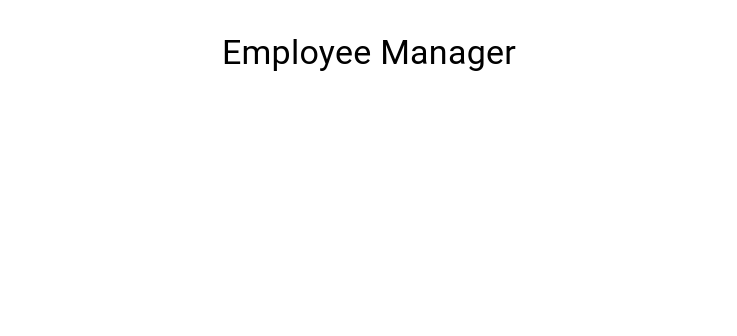
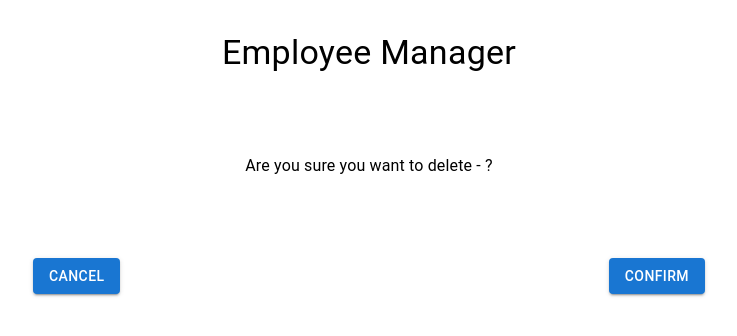
Before and after one commit to theyworker/employee-portal, a React (Create React App) app: page /delete/1 in a window 1280 px wide. Before the commit this address had no page. Shown: the top 336 px of the page, without its empty margins (271-1008 px from the left). Built offline with nearby package versions, Linux system fonts and the light colour scheme; no server answers.

Commit message:
Delete Func

```diff
--- a/src/App.js
+++ b/src/App.js
@@ -3,6 +3,7 @@ import { Home } from "./components/Home/Home";
 import { Container, Typography } from "@mui/material";
 import {AddEmployee} from './components/Home/AddEmployee'
 import {EditEmployee} from './components/Home/EditEmployee'
+import { DeleteEmployee } from "./components/Home/DeleteEmployee";
 
 function App() {
   return (
@@ -14,6 +15,7 @@ function App() {
         <Route path="/" element={<Home />} />
         <Route path="/add" element={<AddEmployee/>} />
         <Route path="/edit/:id" element={<EditEmployee />} />
+        <Route path="/delete/:id" element={<DeleteEmployee />} />
       </Routes>
     </Container>
   );
--- /dev/null
+++ b/src/components/Home/DeleteEmployee.js
@@ -0,0 +1,42 @@
+import { Box, Typography } from "@mui/material";
+import React, { useEffect } from "react";
+import { ButtonComponent } from "../common/Button";
+import { useParams } from "react-router-dom";
+import { useEmployees } from "../../customHooks/useEmployees";
+import axios from "axios";
+
+export const DeleteEmployee = () => {
+  let { id } = useParams();
+
+  const { employeeData } = useEmployees();
+
+  const [delEmpData] = employeeData.filter((emp) => emp.id == id);
+  const handleDelete = async () => {
+    axios
+      .delete(`https://62c1466c2af60be89ec41056.mockapi.io/v1/employee/${id}`)
+      .then((res) => {
+        if (res.status == 200) {
+          console.log("sucess");
+        }
+      });
+  };
+
+  return (
+    <Box sx={{ textAlign: "center", marginTop: "5em" }}>
+      <Typography component="h6">
+        Are you sure you want to delete - {delEmpData && delEmpData.firstName}?
+      </Typography>
+
+      <Box
+        sx={{
+          display: "flex",
+          justifyContent: "space-between",
+          padding: "5em 15em",
+        }}
+      >
+        <ButtonComponent label="Cancel"></ButtonComponent>
+        <ButtonComponent label="Confirm" onClick={handleDelete}></ButtonComponent>
+      </Box>
+    </Box>
+  );
+};
--- a/src/components/common/Table.js
+++ b/src/components/common/Table.js
@@ -9,17 +9,6 @@ import TableRow from "@mui/material/TableRow";
 import Paper from "@mui/material/Paper";
 import { Button } from "@mui/material";
 
-function createData(name, calories, fat, carbs, protein) {
-  return { name, calories, fat, carbs, protein };
-}
-
-const rows = [
-  createData("Frozen yoghurt", 159, 6.0, 24, 4.0),
-  createData("Ice cream sandwich", 237, 9.0, 37, 4.3),
-  createData("Eclair", 262, 16.0, 24, 6.0),
-  createData("Cupcake", 305, 3.7, 67, 4.3),
-  createData("Gingerbread", 356, 16.0, 49, 3.9),
-];
 
 export const TableComponent = ({ columns, data }) => {
   let navigate = useNavigate();
@@ -48,7 +37,7 @@ export const TableComponent = ({ columns, data }) => {
                   <TableCell align="left">{row[column.mappingField]}</TableCell>
                 ))}
                 <TableCell align="left"> <Button onClick={()=>  navigate(`../edit/${row.id}`)}>Edit</Button> </TableCell>
-                <TableCell align="left"> <Button>Delete</Button> </TableCell>
+                <TableCell align="left"> <Button onClick={()=>  navigate(`../delete/${row.id}`)}>Delete</Button> </TableCell>
             </TableRow>
           ))}
         </TableBody>
--- a/src/components/form/Employee.js
+++ b/src/components/form/Employee.js
@@ -1,6 +1,7 @@
 import { Box } from "@mui/material";
 import React, { useEffect, useState } from "react";
 import { useDispatch, useSelector } from "react-redux";
+import { useNavigate } from "react-router-dom";
 import { RowRadioButtonsComponent } from "../common/RadioButton";
 import { TextFieldComponent } from "../common/TextField";
 import {
@@ -9,11 +10,13 @@ import {
   setEmail,
   setPhone,
   setGender,
+  clearForm
 } from "../../redux/employees/employeeFormSlice";
 import { ButtonComponent } from "../common/Button";
 import axios, { Axios } from "axios";
 
 export const EmployeeForm = ({ mode = "add", id }) => {
+  let navigate = useNavigate();
   const dispatch = useDispatch();
   const { firstName, lastName, email, phone, gender } = useSelector(
     (state) => (state && state.form) || {}
@@ -25,6 +28,13 @@ export const EmployeeForm = ({ mode = "add", id }) => {
     phone: false,
     gender: false,
   });
+
+  useEffect(
+    ()=> {
+      return () =>dispatch(clearForm())
+    },
+    []
+  )
 
   const isNameValid = (name) => name && name.length > 5 && name.length < 11;
   const isEmailValid = (email) =>
@@ -66,6 +76,8 @@ export const EmployeeForm = ({ mode = "add", id }) => {
           .then((res) => {
             if (res.status == 200) {
               console.log("sucess");
+              dispatch(clearForm())
+              navigate(`../`)
             }
           });
       } else {
@@ -80,6 +92,8 @@ export const EmployeeForm = ({ mode = "add", id }) => {
           .then((res) => {
             if (res.status == 201) {
               console.log("sucess");
+              dispatch(clearForm())
+              navigate(`../`)
             }
           });
       }
--- a/src/redux/employees/employeeFormSlice.js
+++ b/src/redux/employees/employeeFormSlice.js
@@ -34,7 +34,11 @@ export const employeeFormSlice = createSlice({
       state.gender = action.payload;
     },
     clearForm: (state) => {
-      state = {};
+      state.firstName = "";
+      state.lastName = "";
+      state.email = "";
+      state.phone = "";
+      state.gender = "";
     },
   },
 });
@@ -47,6 +51,7 @@ export const {
   setEmail,
   setPhone,
   setGender,
+  clearForm
 } = employeeFormSlice.actions;
 
 export default employeeFormSlice.reducer;
```
